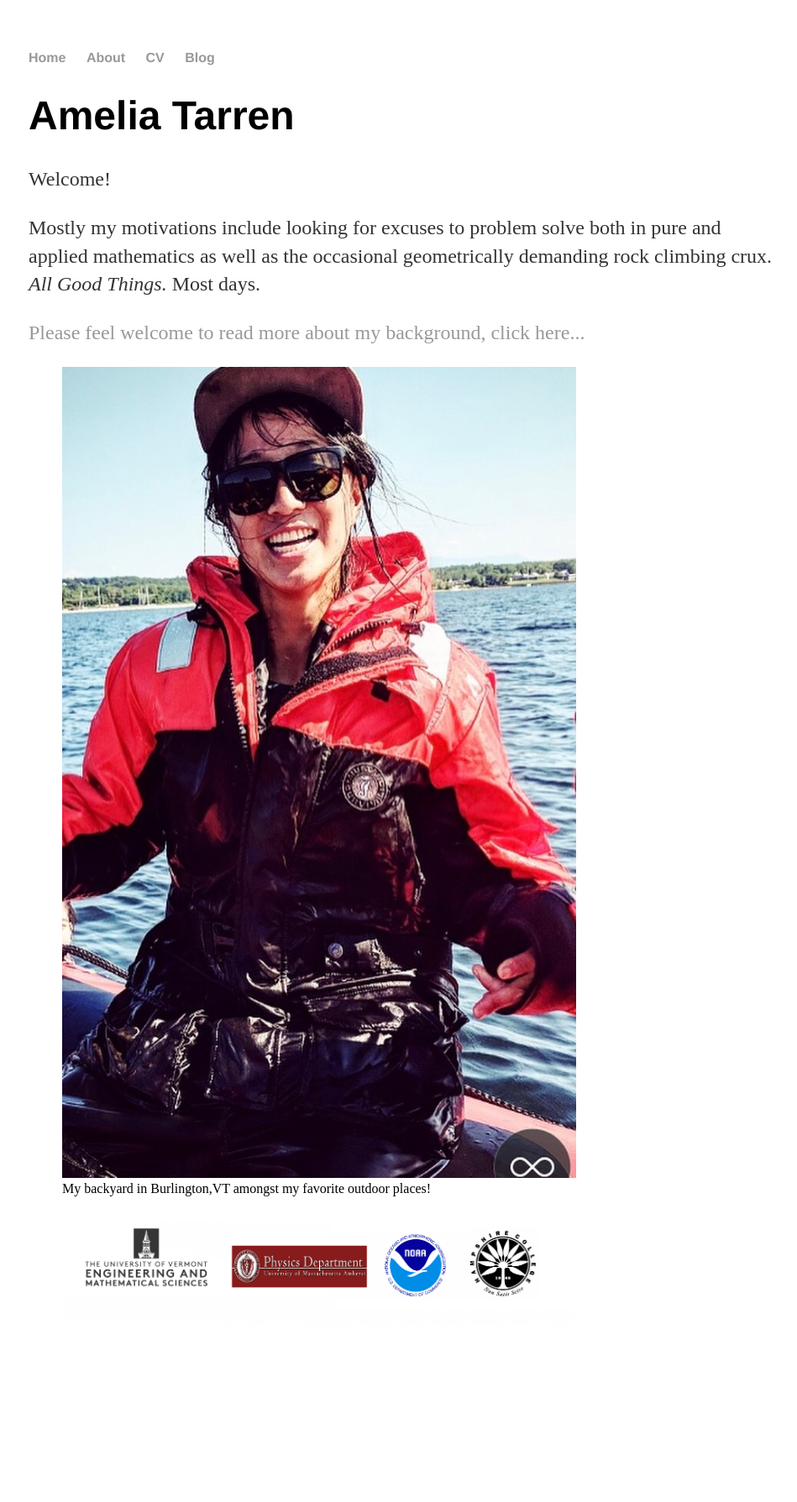
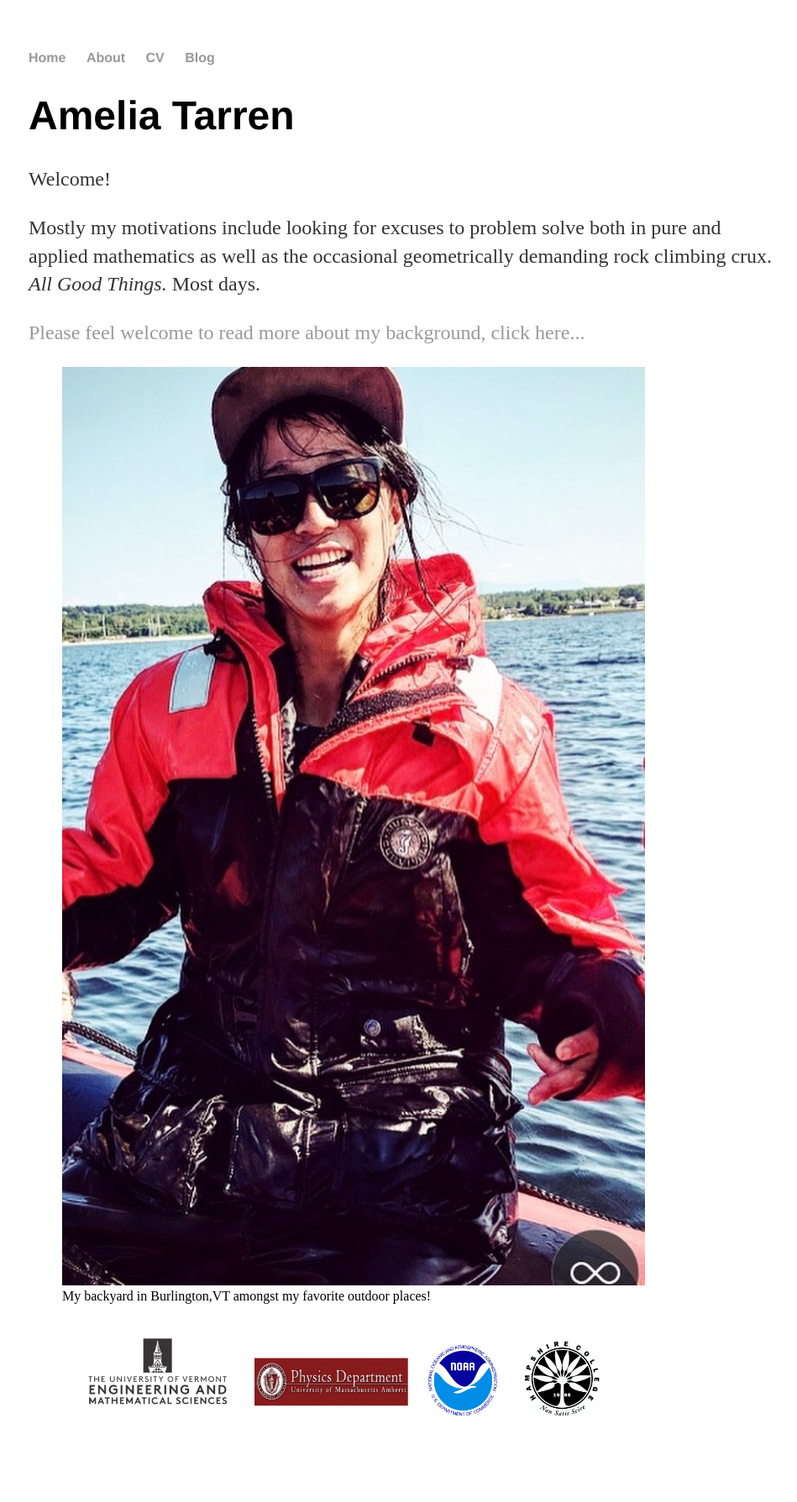
Before and after one commit to ATarren/atarren.github.io, a Jekyll site: the page built from index.html, in a window 1280 px wide. Shown: the whole page at 84% size, without its empty margins (158-1107 px from the left). Built offline with Jekyll 4.4.1, drawn with Linux system fonts in a browser that asks for light colours; before the commit the page ends 1642 px from its top, so only the background shows below that.

Commit message:
Update image.html

```diff
--- a/_includes/image.html
+++ b/_includes/image.html
@@ -1,4 +1,4 @@
 <figure class="image">
-    <img style='height: 75%; width: 75%; object-fit: contain' src="{{ include.url }}" alt="{{ include.description }}">
+    <img style='height: 85%; width: 85%; object-fit: contain' src="{{ include.url }}" alt="{{ include.description }}">
     <figcaption>{{ include.description }}</figcaption>
 </figure>
```
